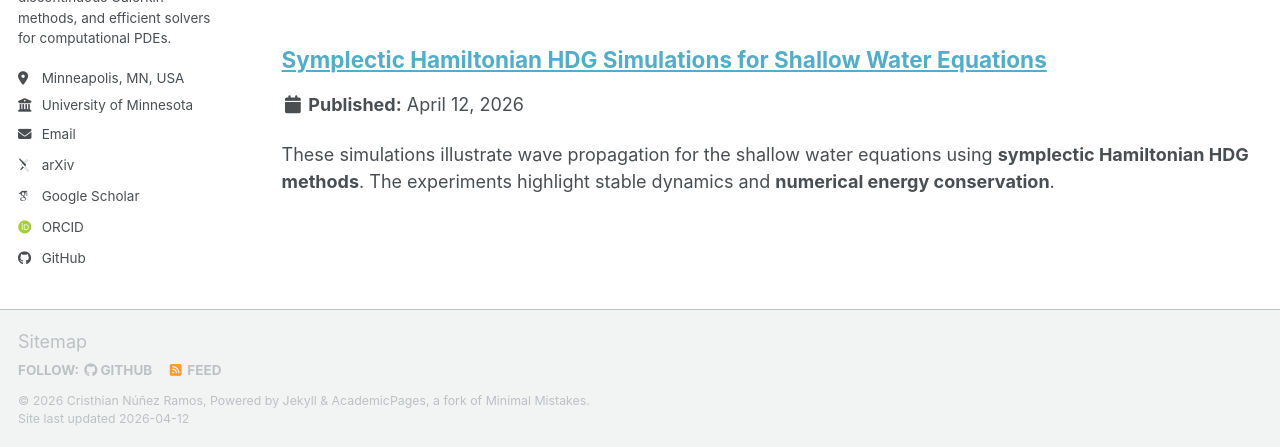
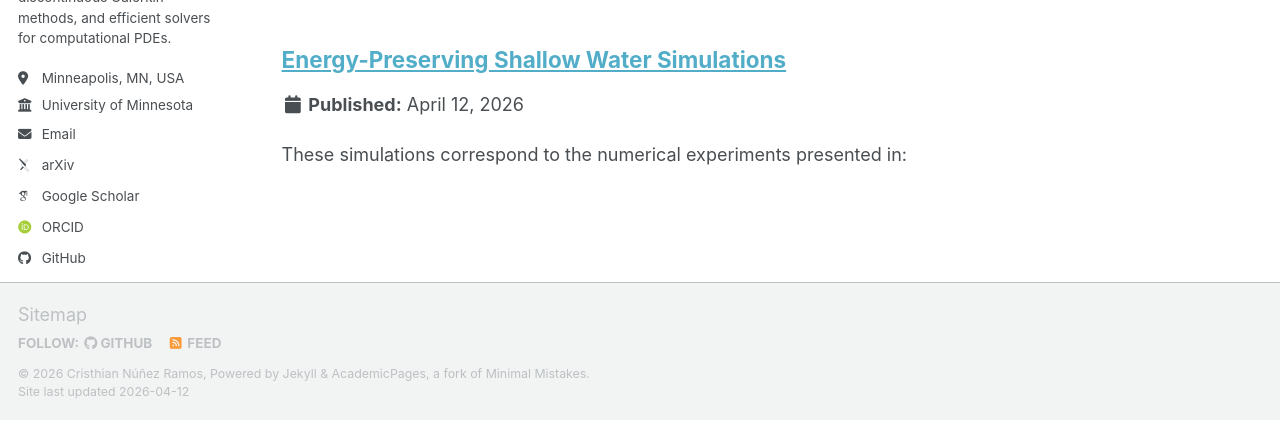
Before and after one commit to cnunezra-NAPDEs/webpage, a Jekyll site: the page built from _pages/portfolio.html, in a window 1280 px wide and 900 px high, scrolled down 821 px, cut to the strip 453-900 px from the top of the window. Built offline with Jekyll 4.4.1, drawn with Linux system fonts in a browser that asks for light colours; some web fonts are replaced; a script bundle is joined from its source files by our own code; library files that are not in the unit come from our copies; after the commit the page ends 1694 px from its top, so only the background shows below that.

Commit message:
Update portfolio-2.html

```diff
--- a/_portfolio/portfolio-2.html
+++ b/_portfolio/portfolio-2.html
@@ -1,15 +1,15 @@
 ---
-title: "Symplectic Hamiltonian HDG Simulations for Shallow Water Equations"
+title: "Energy-Preserving Shallow Water Simulations"
 collection: portfolio
 type: "Simulation"
 permalink: /portfolio/shallow-water-simulations
 date: 2026-04-12
 ---
 
-These simulations illustrate wave propagation for the shallow water equations using **symplectic Hamiltonian HDG methods**. The experiments highlight stable dynamics and **numerical energy conservation**.
+These simulations correspond to the numerical experiments presented in:
 
-Related paper:
-[Symplectic Hamiltonian HDG Methods for the Shallow Water Equations — arXiv:2507.02340](https://arxiv.org/abs/2507.02340)
+**Symplectic Hamiltonian HDG Methods for the Linearized Shallow Water Equations**
+https://arxiv.org/abs/2507.02340
 
 ---
 
@@ -19,8 +19,6 @@ Related paper:
   <source src="/webpage/files/wavefront-column.mp4" type="video/mp4">
 </video>
 
-Wave interaction with an obstacle while preserving the energy behavior.
-
 ---
 
 ## Bathymetry influence
@@ -28,5 +26,3 @@ Wave interaction with an obstacle while preserving the energy behavior.
 <video width="100%" controls>
   <source src="/webpage/files/bathymetry-effect.mp4" type="video/mp4">
 </video>
-
-Wave propagation over variable bathymetry showing stable long-time dynamics.
```
